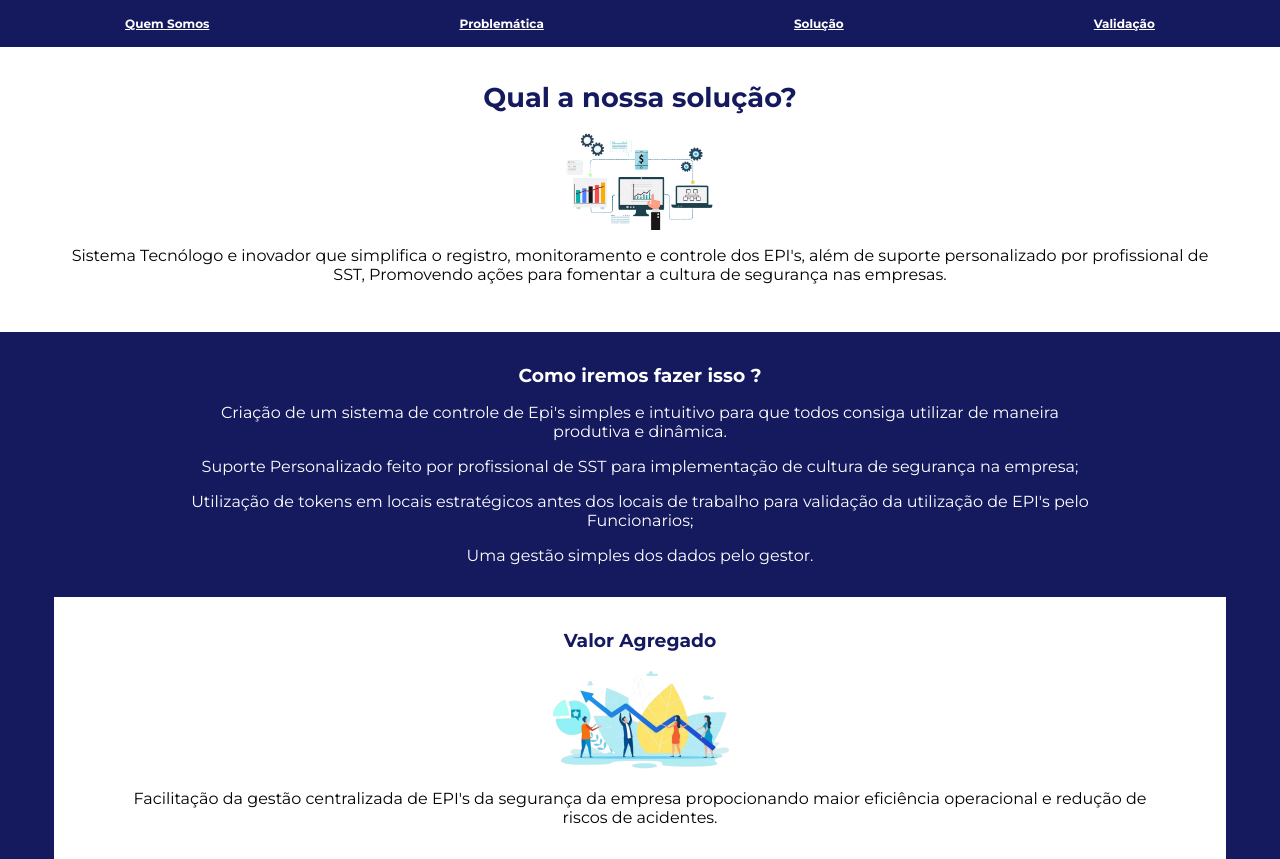
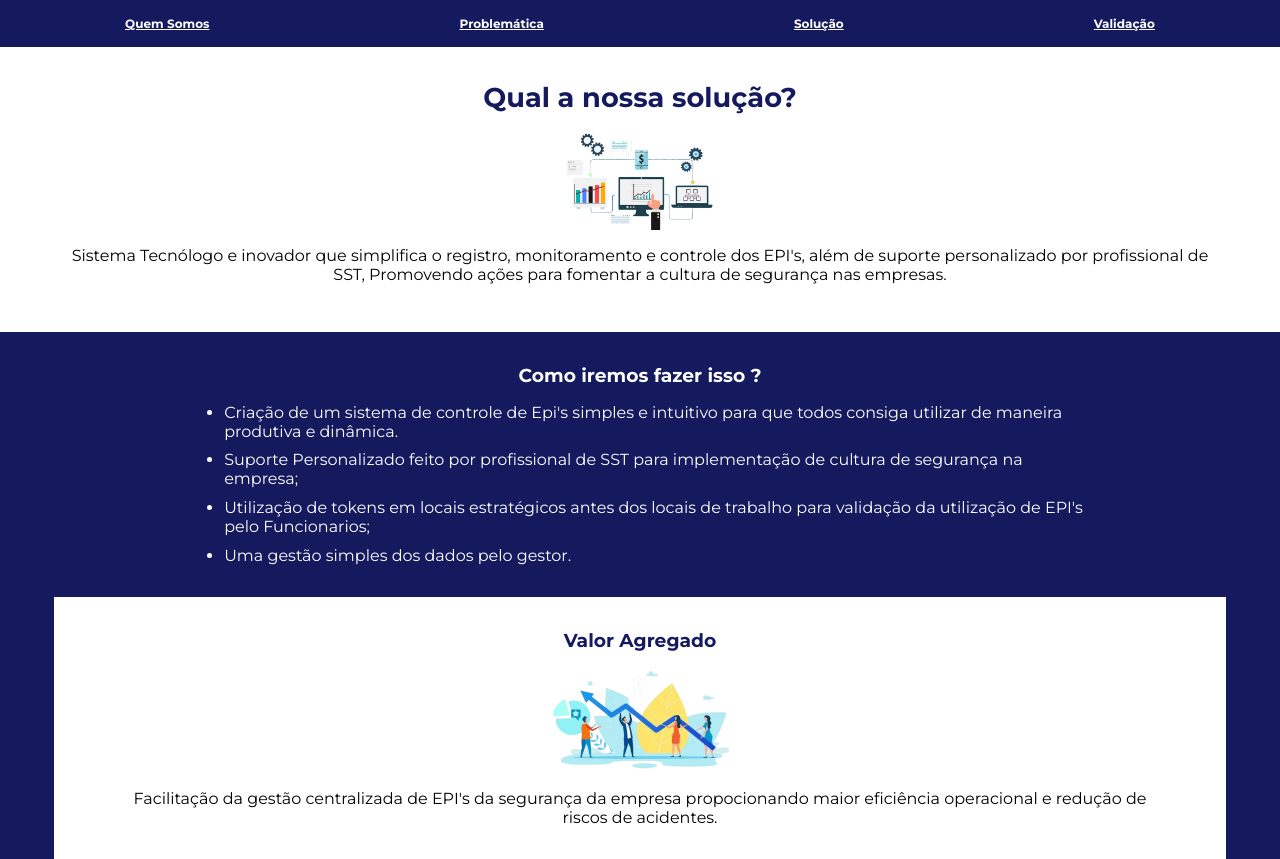
Before and after one commit to RichardHNS/SystemPitch, a React (Vite) app: page /Solucao in a window 1280 px wide. Built offline with nearby package versions, Linux system fonts and the light colour scheme.

Commit message:
ajustando

```diff
--- a/src/Components/Contatos/Contatos.jsx
+++ b/src/Components/Contatos/Contatos.jsx
@@ -15,7 +15,7 @@ const Contatos = () => {
               <a
                 href="https://mail.google.com/mail/?view=cm&fs=1&to=epicontrol.sst@gmail.com.com"
                 target="_blank">
-                epicontrol@gmail.com
+                epicontrol.sst@gmail.com
               </a>
             </div>
             <div>
--- a/src/Pages/Problematica/Problema.jsx
+++ b/src/Pages/Problematica/Problema.jsx
@@ -1,7 +1,7 @@
 import React from "react";
 import NavBar from "../../Components/NavBar/NavBar";
 import "./Problematica.css";
-import Acidente from "/src/assets/Acidente.png";
+import Acidente from "/src/assets/Acidente.jpg";
 import Reclamacao from "/src/assets/Reclamacao.png"
 import Desafios from "/src/assets/Desafios.png"
 import Eficacia from "/src/assets/Eficacia.png"
--- a/src/Pages/Solucao/Solu.css
+++ b/src/Pages/Solucao/Solu.css
@@ -40,10 +40,17 @@
     padding-bottom: 2rem;
 }
 
-.PComo p{
+.PComo li{
     color: white;
-    width: 89%;
-    text-align: center;
+    width: 85%;
+
+}
+.PComo ul{
+    display: flex;
+    flex-direction: column;
+    align-items: center;
+    margin-left: 2rem;
+    gap: 0.6rem;
 }
 .contValor{
     display: flex;
--- a/src/Pages/Solucao/Solucao.jsx
+++ b/src/Pages/Solucao/Solucao.jsx
@@ -27,19 +27,21 @@ const Solucao = () => {
         <div className="Como">
           <h3>Como iremos fazer isso ?</h3>
           <div className="PComo">
-            <p>
+            <ul>
+            <li>
               Criação de um sistema de controle de Epi's simples e intuitivo
               para que todos consiga utilizar de maneira produtiva e dinâmica.
-            </p>
-            <p>
+            </li>
+            <li>
               Suporte Personalizado feito por profissional de SST para
               implementação de cultura de segurança na empresa;
-            </p>
-            <p>
+            </li>
+            <li>
               Utilização de tokens em locais estratégicos antes dos locais de
               trabalho para validação da utilização de EPI's pelo Funcionarios;
-            </p>
-            <p>Uma gestão simples dos dados pelo gestor.</p>
+            </li>
+            <li>Uma gestão simples dos dados pelo gestor.</li>
+            </ul>
           </div>
         </div>
         <div className="contValor">
```
Also changed, not shown: 1 other file (tests, documents, lock files or other folders).
